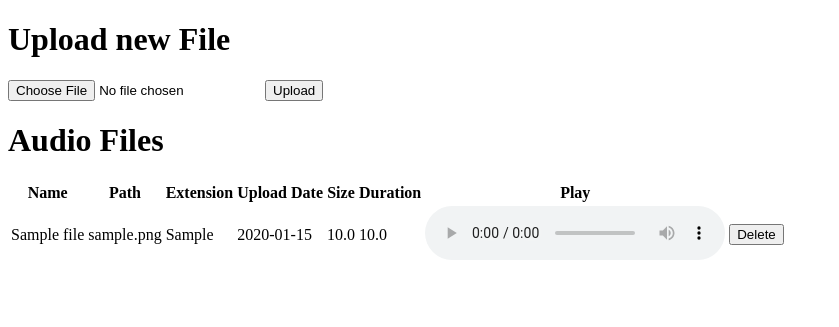
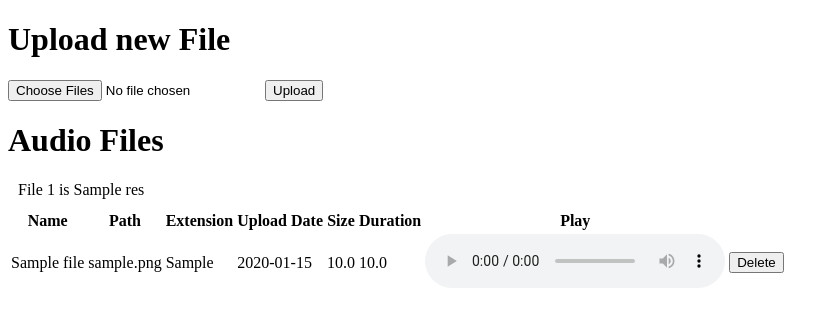
Before and after one commit to Dharmikparmar7/threewaystudio-task, a Flask app: template templates/audio_files.html in a window 1280 px wide. Shown: the top 327 px of the page, without its empty margins (0-839 px from the left). Run offline with Flask 3, Linux system fonts and the light colour scheme; tables that the repository leaves empty hold one stand-in row (values such as "Sample post"); the template is opened without the code that fills it: values that come from a table or form of the project are taken from there, most other values are stand-ins (such as "Sample title", 1, 10 or a date in 2020).

Commit message:
add multifile upload

```diff
--- a/main.py
+++ b/main.py
@@ -30,25 +30,40 @@ class AudioFile(db.Model):
         self.duration = duration
         self.upload_at = upload_at
 
-def determine_file_type(file_path):
-    mime = magic.Magic()
-    file_type = mime.from_file(file_path)
-    return file_type
-
 @app.route("/", methods=['GET'])
 def home():
     audio_files = AudioFile.query.all()
-    total_duration = (db.session.query(func.sum(AudioFile.duration)).scalar())
-    total_duration = total_duration if total_duration else 0
-    return render_template('audio_files.html', audio_files=audio_files, total_duration=total_duration)
+    return render_template('audio_files.html', audio_files=audio_files, total_duration_warning=False)
 
-@app.route('/', methods=['POST'])
-def file_upload():
+@app.route("/", methods=['POST'])
+def handle_file_upload():
+    files = request.files.getlist('files[]')
+    responses = []
 
-    if 'file' not in request.files:
-        return 'no file found'
+    for file in files:
+        responses.append(save_file(file))
+        print(responses)
 
-    file = request.files['file']
+    return redirect_to_home(responses=responses)
+
+@app.route('/delete_audio/<int:id>', methods=['POST'])
+def delete_audio(id):
+    audio_file = AudioFile.query.get(id)
+    if audio_file:
+        os.remove(audio_file.path)
+        db.session.delete(audio_file)
+        db.session.commit()
+    return redirect("/")
+
+def bytes_to_megabytes(bytes_size):
+    return bytes_size / (1024 ** 2)
+
+def redirect_to_home(total_duration_warning=False, responses=[]):
+    audio_files = AudioFile.query.all()
+    print(responses)
+    return render_template('audio_files.html', audio_files=audio_files, total_duration_warning=total_duration_warning, responses=responses)
+
+def save_file(file):
     file_path = os.path.join(app.root_path, app.config['UPLOAD_FOLDER'], file.filename)
 
     if file :
@@ -62,16 +77,18 @@ def file_upload():
     total_duration = (db.session.query(func.sum(AudioFile.duration)).scalar())
     total_duration = total_duration if total_duration else 0
 
-    audio_files = AudioFile.query.all()
-
     if duration + total_duration > 600:
         os.remove(file_path)
-        return render_template('audio_files.html', audio_files=audio_files, total_duration=duration + total_duration)
+        return "total duration exceeds"
+
+    ext = ""
+    if len(file.filename.rsplit(".")) >= 2:
+        ext = file.filename.rsplit(".", 1)[1].lower()
 
     audioFile = AudioFile(
         file.filename,
         file_path,
-        file.filename.rsplit(".", 1)[1].lower(),
+        ext,
         date.today(),
         round(bytes_to_megabytes(os.stat(path=file_path).st_size), 2),
         duration
@@ -80,19 +97,12 @@ def file_upload():
     db.create_all()
     db.session.add(audioFile)
     db.session.commit()
-    return redirect("/", audio_files=audio_files, total_duration=0)
+    return "saved"
 
-@app.route('/delete_audio/<int:id>', methods=['POST'])
-def delete_audio(id):
-    audio_file = AudioFile.query.get(id)
-    if audio_file:
-        os.remove(audio_file.path)
-        db.session.delete(audio_file)
-        db.session.commit()
-    return redirect("/")
-
-def bytes_to_megabytes(bytes_size):
-    return bytes_size / (1024 ** 2)
+def determine_file_type(file_path):
+    mime = magic.Magic()
+    file_type = mime.from_file(file_path)
+    return file_type
 
 if __name__ == '__main__':
     app.run(debug=True)
--- a/templates/audio_files.html
+++ b/templates/audio_files.html
@@ -6,17 +6,21 @@
 <body>
     <title>Upload new File</title>
     <h1>Upload new File</h1>
-    <form method=post enctype=multipart/form-data action="/">
-      <input type=file name=file>
+    <form method=post enctype=multipart/form-data action="/" >
+      <input type=file name="files[]" multiple>
       <input type=submit value=Upload>
     </form>
 
-    {% if total_duration > 600 %}
+    {% if total_duration_warning == True %}
         <h2>Your Total Duration Exceeds 10 Minutes</h2>
     {% endif %}
 
 
     <h1>Audio Files</h1>
+
+    {% for res in responses %}
+        <p style="margin: 10px;"> File {{ loop.index }} is {{ res }}</p>
+    {% endfor %}
     <table>
         <tr>
             <th>Name</th>
```
Also changed, not shown: 2 other files.
